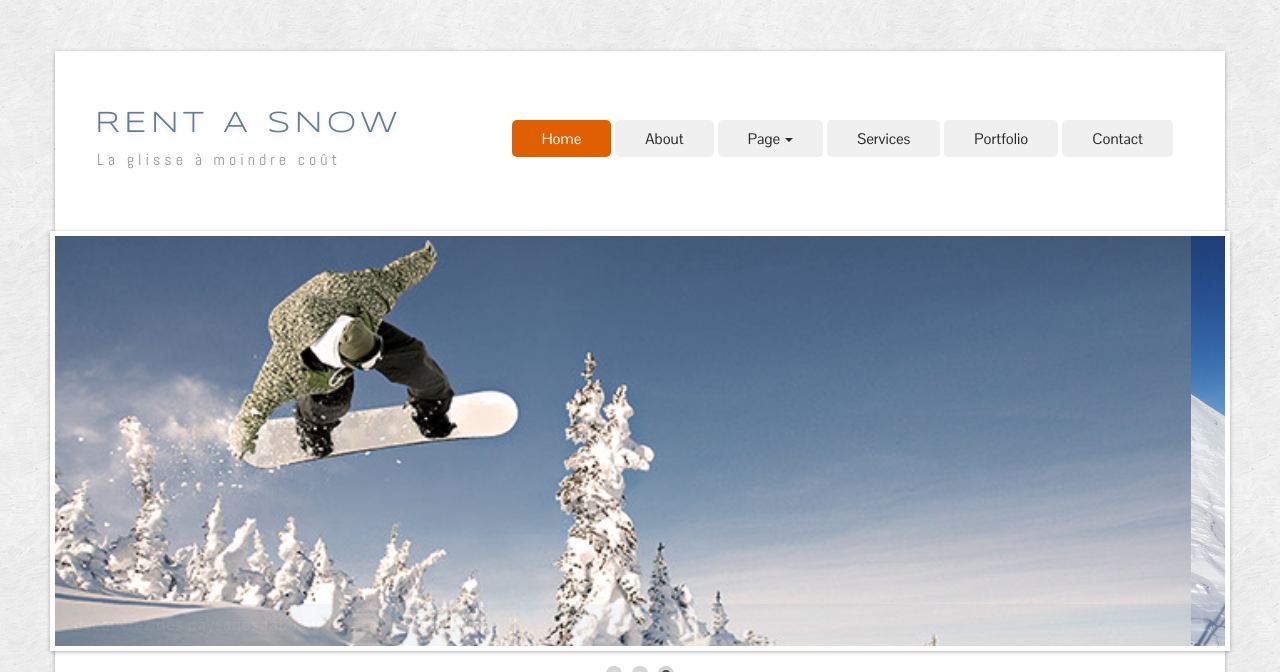
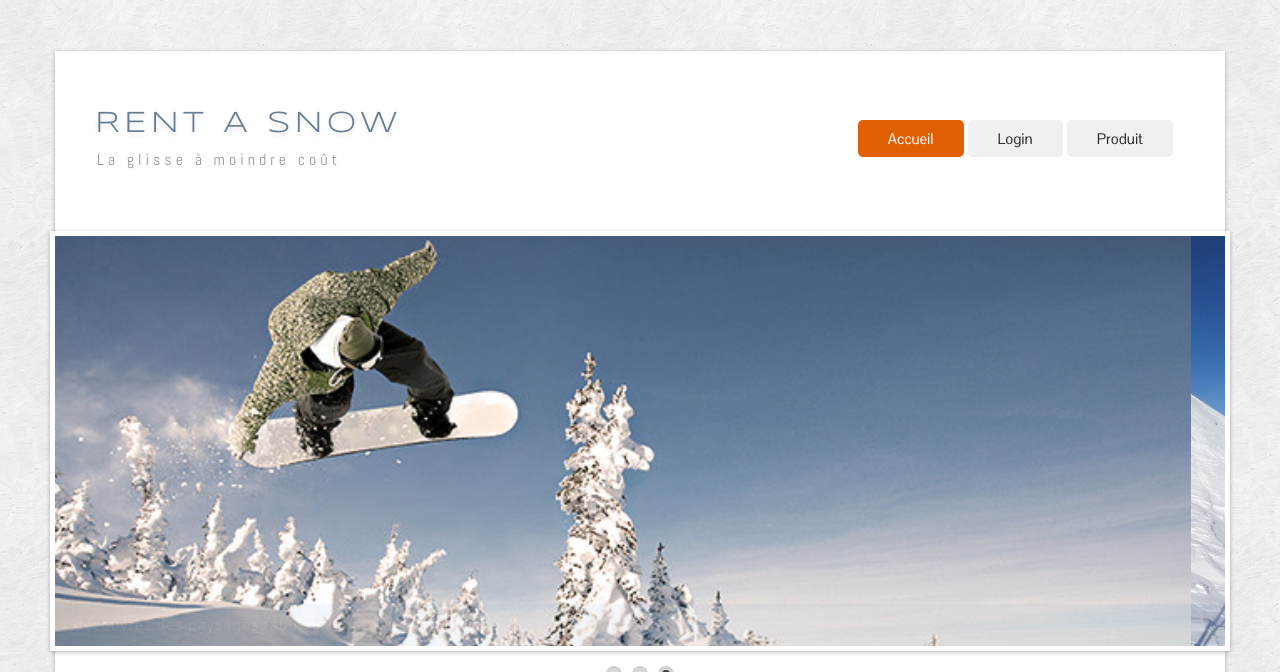
Before and after one commit to EGiorgisCPNV/ICT-133, a PHP site: page / in a window 1280 px wide. Shown: the top 672 px of the page. Run offline with PHP 8.4, Linux system fonts and the light colour scheme.

Commit message:
changement de la barre menu
Ajout de l'onglet Accueil, Login et produit et controler si le champ Utilisateur et Mot de passe sont remplis et si il coresponde a la fonction checkLogin dans le fichier model.php

```diff
--- a/Snow/133-Start-master/controler/controler.php
+++ b/Snow/133-Start-master/controler/controler.php
@@ -1,4 +1,6 @@
 <?php
+
+require "model/model.php";
 /**
  * 133-Start-master - controler.php
  *
@@ -14,3 +16,24 @@ function home(){
     $_GET['action']="home";
     require "view/home.php";
 }
+
+
+function login(){
+
+    $_GET['action']="login";
+    $username=@$_POST['username'];
+    $password=@$_POST['password'];
+
+    if(checkLogin($username,$password)){
+        require "view/home.php";
+    }
+    else
+        require "view/login.php";
+
+
+}
+
+function produit(){
+    $_GET['action']="produit";
+    require "view/produit.php";
+}
--- a/Snow/133-Start-master/index.php
+++ b/Snow/133-Start-master/index.php
@@ -9,14 +9,19 @@
 
 require "controler/controler.php";
 
+//use case qui va rediriger vers la page avec la fonction choisie, example : home()
 if(isset ($_GET['action'])){
     $Action=$_GET['action'];
     switch($Action){
         case 'home':
             home();
             break;
-        case 'contact':
-            contact();
+
+        case 'login':
+            login();
+            break;
+        case 'produit':
+            produit();
             break;
 
             default:
--- /dev/null
+++ b/Snow/133-Start-master/model/model.php
@@ -0,0 +1,19 @@
+<?php
+/**
+ * 133-Start-master - model.php
+ *
+ * Initial version by: Esteban.GIORGIS
+ * Initial version created on: 06.01.2020 15:03
+ */
+
+
+//cette fonction va verifier si $element1 égale a abc et que $element2 egale a 1234
+function checkLogin($element1,$element2){
+
+    if($element1=="abc" && $element2==1234){
+        return true;
+    }
+    else
+        return false;
+
+}
--- a/Snow/133-Start-master/view/gabarit.php
+++ b/Snow/133-Start-master/view/gabarit.php
@@ -68,28 +68,23 @@
                         </button>
                         <div class="nav-collapse collapse">
                             <ul class="nav nav-pills ddmenu">
-                                <li class="active"><a href="index.php">Home</a></li>
-                                <li><a href="content/about.html">About</a></li>
-                                <li class="dropdown">
-                                    <a href="content/page.html" class="dropdown-toggle">Page <b class="caret"></b></a>
-                                    <ul class="dropdown-menu">
-                                        <li><a href="content/full.html">Full Page</a></li>
-                                        <li><a href="content/2-column.html">Two Column</a></li>
-                                        <li><a href="content/3-column.html">Three Column</a></li>
-                                        <li><a href="../documentation/index.html">Documentation</a></li>
-                                        <li class="dropdown">
-                                            <a href="#" class="dropdown-toggle">Dropdown Item &nbsp;&raquo;</a>
-                                            <ul class="dropdown-menu sub-menu">
-                                                <li><a href="#">Dropdown Item</a></li>
-                                                <li><a href="#">Dropdown Item</a></li>
-                                                <li><a href="#">Dropdown Item</a></li>
-                                            </ul>
-                                        </li>
-                                    </ul>
-                                </li>
-                                <li><a href="content/services.html">Services</a></li>
-                                <li><a href="content/portfolio.html">Portfolio</a></li>
-                                <li><a href="content/contact.php">Contact</a></li>
+
+                                <!-- cette condition est la pour mettre la bonne couleur du background suivant l'onglet choisis-->
+                                <li<?php if( ($_GET['action']=="home") || (!isset($_GET['action']) ))  : ?>
+                                class="active"
+                                <?php endif ?>>
+                                <a href="index.php?action=home">Accueil</a></li>
+
+                                <li<?php if( ($_GET['action']=="login") )  : ?>
+                                    class="active"
+                                <?php endif ?>>
+                                <a href="index.php?action=login">Login</a></li>
+
+                                <li<?php if( ($_GET['action']=="produit") )  : ?>
+                                    class="active"
+                                <?php endif ?>>
+                                    <a href="index.php?action=produit">Produit</a></li>
+
                             </ul>
                         </div>
                     </div>
@@ -98,33 +93,7 @@
             </div>
         </div>
 
-        <div class="row-fluid">
-            <div class="span12">
 
-                <div id="headerSeparator"></div>
-
-                <div class="camera_full_width">
-                    <div id="camera_wrap">
-                        <div data-src="/view/content/slider-images/4.jpg">
-                            <div class="camera_caption fadeFromBottom cap1">Les derniers modèles toujours à
-                                disposition.
-                            </div>
-                        </div>
-                        <div data-src="/view/content/slider-images/1.jpg">
-                            <div class="camera_caption fadeFromBottom cap2">Découvrez des paysages fabuleux avec des
-                                sensations.
-                            </div>
-                        </div>
-                        <div data-src="/view/content/slider-images/2.jpg"></div>
-                    </div>
-                    <br style="clear:both"/>
-                    <div style="margin-bottom:40px"></div>
-                </div>
-
-                <div id="headerSeparator2"></div>
-
-            </div>
-        </div>
     </div>
 
     <div class="contentArea">
--- a/Snow/133-Start-master/view/home.php
+++ b/Snow/133-Start-master/view/home.php
@@ -11,8 +11,36 @@
 //ouverture memoir tampon (tout ce qui se situera en dessous sa va le sauvgarder)
 ob_start();
 
-$titre="Rent A Snow - Accueil"
+$titre="Rent A Snow - Accueil";
 ?>
+    <!--les images défilantes-->
+    <div class="row-fluid">
+        <div class="span12">
+
+            <div id="headerSeparator"></div>
+
+            <div class="camera_full_width">
+                <div id="camera_wrap">
+                    <div data-src="/view/content/slider-images/4.jpg">
+                        <div class="camera_caption fadeFromBottom cap1">Les derniers modèles toujours à
+                            disposition.
+                        </div>
+                    </div>
+                    <div data-src="/view/content/slider-images/1.jpg">
+                        <div class="camera_caption fadeFromBottom cap2">Découvrez des paysages fabuleux avec des
+                            sensations.
+                        </div>
+                    </div>
+                    <div data-src="/view/content/slider-images/2.jpg"></div>
+                </div>
+                <br style="clear:both"/>
+                <div style="margin-bottom:40px"></div>
+            </div>
+
+            <div id="headerSeparator2"></div>
+
+        </div>
+    </div>
 
 <div class="span12" id="divMain">
     <h1>Nos activités</h1>
```
Also changed, not shown: Snow/133-Start-master/view/login.php (added, +44 -0 lines), Snow/133-Start-master/view/produit.php (added, +7 -0 lines).
